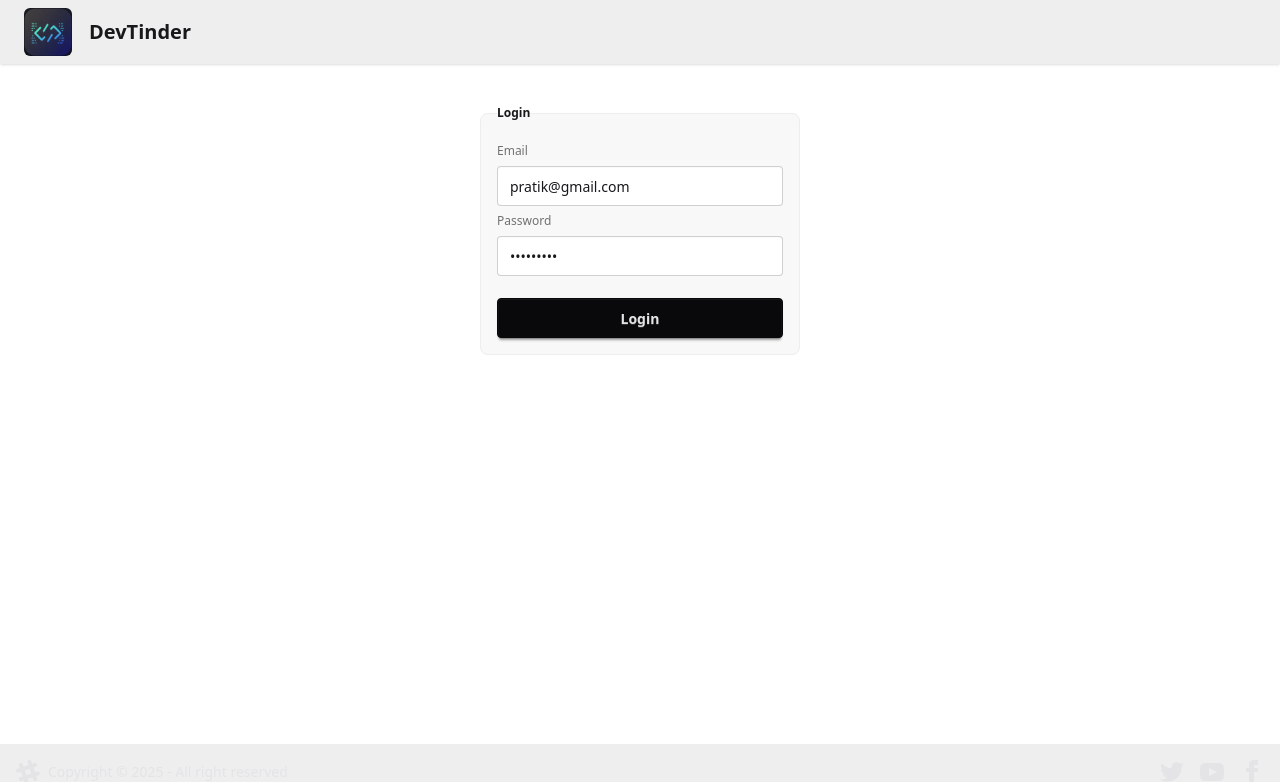
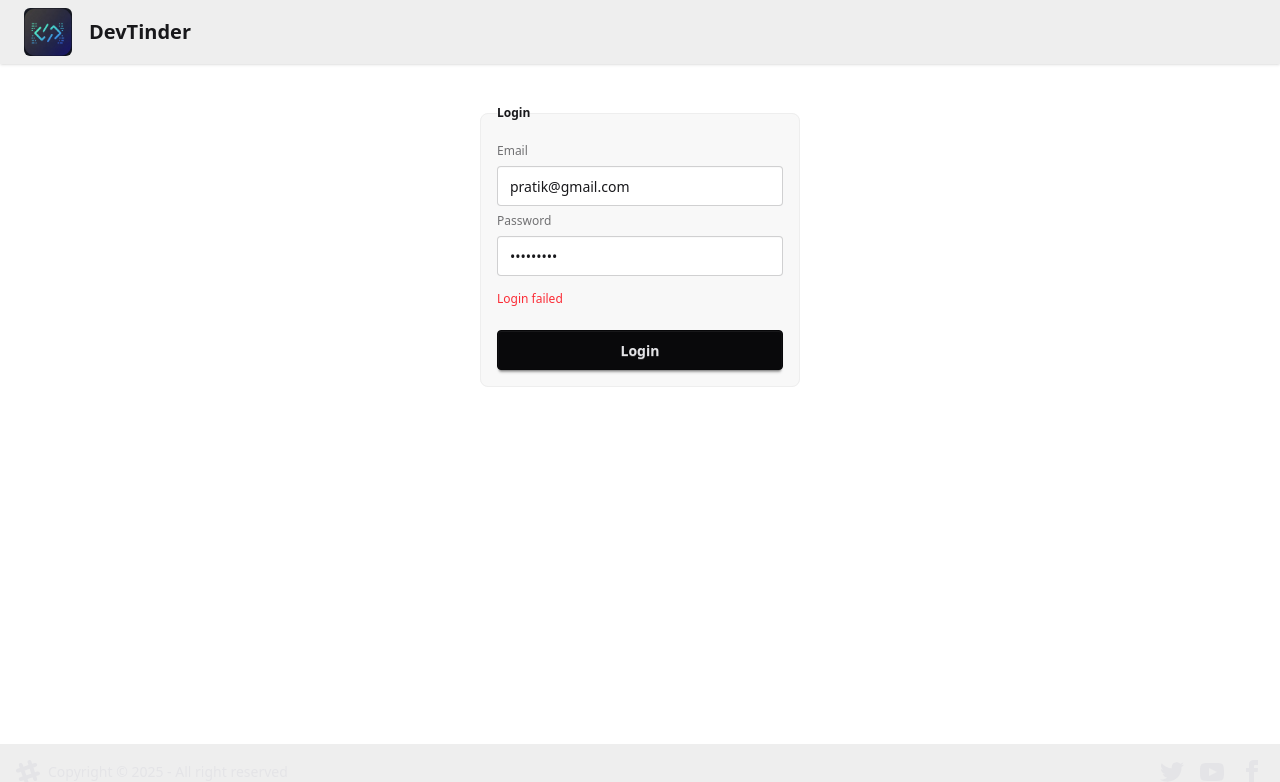
Before and after one commit to pratik-g5/devTinder-ui, a React (Vite) app: page /login in a window 1280 px wide. Both pictures are taken after a click on the button "Login". Shown: the top 782 px of the page. Built offline with nearby package versions, Linux system fonts and the light colour scheme; no server answers.

Commit message:
Fix error handling in Login component to display error messages

```diff
--- a/src/components/Login.jsx
+++ b/src/components/Login.jsx
@@ -8,6 +8,7 @@ import { BASE_URL } from '../utils/constants';
 const Login = () => {
   const dispatch = useDispatch();
   const navigate = useNavigate();
+  const [error, setError] = useState(null);
   const [email, setEmail] = useState('pratik@gmail.com');
   const [password, setPassword] = useState('Pratik@12');
 
@@ -25,7 +26,7 @@ const Login = () => {
       }
       navigate('/');
     } catch (error) {
-      console.error('Login failed:', error.message);
+      setError(error?.response?.data || 'Login failed');
     }
   };
 
@@ -49,7 +50,7 @@ const Login = () => {
           value={password}
           onChange={(e) => setPassword(e.target.value)}
         />
-        {/* {error && <p className="text-red-500 mt-2">{error}</p>} */}
+        {error && <p className="text-red-500 mt-2">{error}</p>}
         <button
           className="btn btn-neutral mt-4"
           onClick={() => handleLogin()}
```
